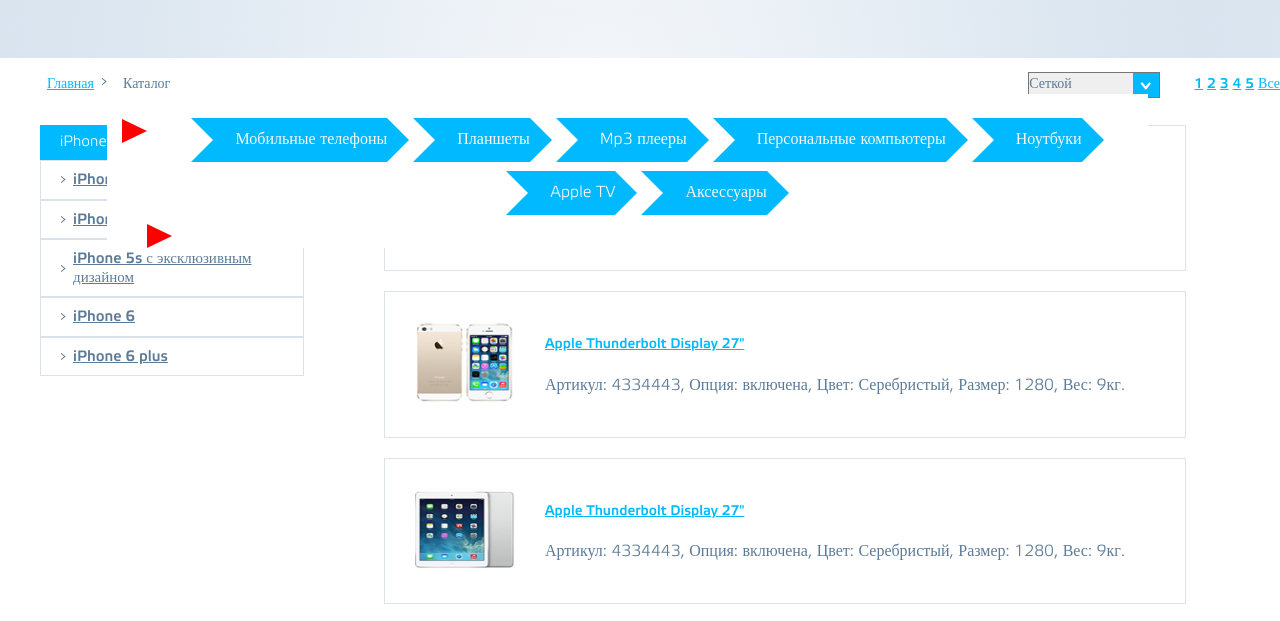
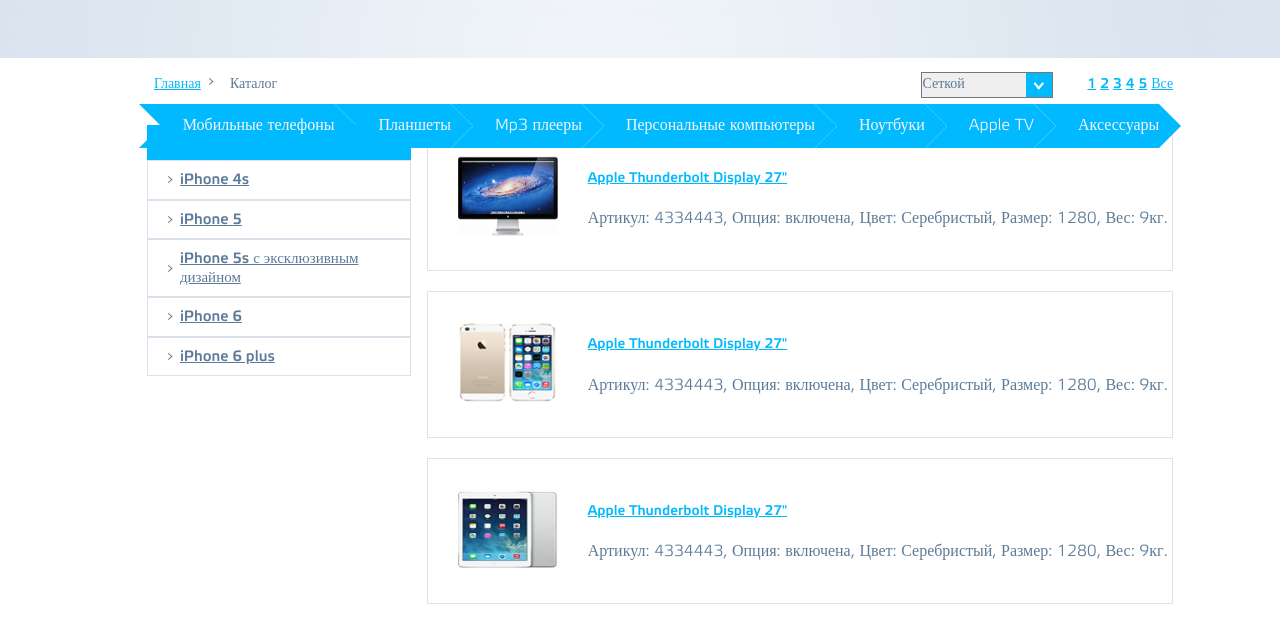
Before and after one commit to webprokopenko/DZ2, a website: page app/index.html in a window 1280 px wide. Shown: the part 104-725 px from the top of the page. Drawn offline with nearby package versions, Linux system fonts and the light colour scheme.

Commit message:
proizoshlo nevedomoe sdelal kak  nado

```diff
--- a/app/css/main.css
+++ b/app/css/main.css
@@ -149,62 +149,7 @@
 	font-family: 'elektra_light_proregular';
 	color: rgb(97,57,147);
 }
-<<<<<<< HEAD
 
-=======
-.top__menu{
-	position: relative;
-	top:90px;
-	text-align: center;
-
-}
-.top__menu-list{
-	margin:0;
-}
-.top__menu-item{
-	display: inline-block;
-	margin-right: 25px;
-	background: rgb(255,255,255);
-	/*padding: 0;
-	background: rgb(247,247,247);
-	margin:0;
-	vertical-align: top;
-	text-align: left;*/
-
-}
-.top__menu-item:first-child:before{
-	content: "";
-	display: block;
-	position: relative;
-	left: -25px;
-	top: 25px;
-	width: 0;
-    height: 0;
-    border-top: 12px solid transparent;
-    border-left: 25px solid red;
-    border-bottom: 12px solid transparent;
-}
-.top__menu-item:first-child:after{
-	content: "";
-	display: block;
-	position: relative;
-
-	width: 0;
-    height: 0;
-    border-top: 12px solid transparent;
-    border-left: 25px solid red;
-    border-bottom: 12px solid transparent;
-
-}
-
-
-
-
-
-.top__menu-link{
-	color: rgb(29,123,152);
-}
->>>>>>> 5f0dc0430d6e9c7c6a7a94c63beaae8a682ef0df
 .main{
 	width:83.3%;  /* 83.3%*/
 	min-width: 400px;
```
Also changed, not shown: app/css/index2.html (deleted, +0 -52 lines), app/index2.html (deleted).
